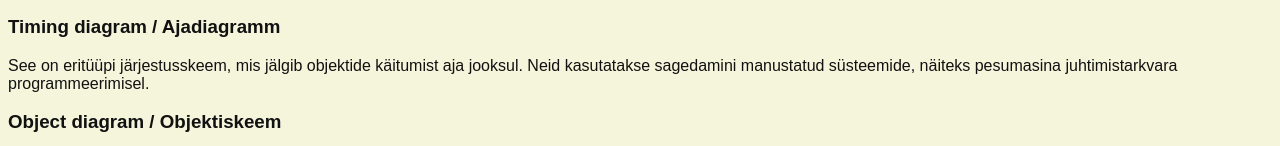
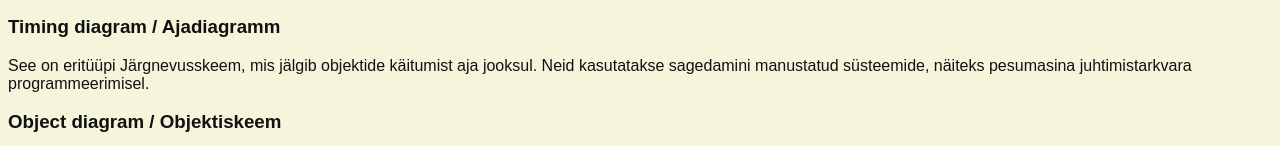
Before and after one commit to arturmuursepp/TarkvaraArendusProtsess, a plain HTML site: page UML/UMLindex.html in a window 1280 px wide. Shown: the part 654-800 px from the top of the page. Drawn offline with Linux system fonts and the light colour scheme.

Commit message:
little fix

```diff
--- a/UML/UMLindex.html
+++ b/UML/UMLindex.html
@@ -29,7 +29,7 @@
         Ülejäänud kaheksat tüüpi UML-diagramme kasutatakse konkreetsetes olukordades, kõige sagedamini siis, kui töötate väga suurte süsteemidega, millel on suur hulk komponente.
     </p>
     <h3>Timing diagram / Ajadiagramm</h3>
-    <p>See on eritüüpi järjestusskeem, mis jälgib objektide käitumist aja jooksul. Neid kasutatakse sagedamini manustatud süsteemide, näiteks pesumasina juhtimistarkvara programmeerimisel.</p>
+    <p>See on eritüüpi Järgnevusskeem, mis jälgib objektide käitumist aja jooksul. Neid kasutatakse sagedamini manustatud süsteemide, näiteks pesumasina juhtimistarkvara programmeerimisel.</p>
 
     <h3>Object diagram / Objektiskeem</h3>
     <p>UML-i objektiskeemid on klassiskeemide erivorm. Nad visualiseerivad abstraktsemaid klassiskeeme nii, nagu oleksid need instantseeritud ja aitavad tarkvaraarendajatel kontrollida, kas nende abstraktsed struktuurid praktikas töötavad.</p>
```
